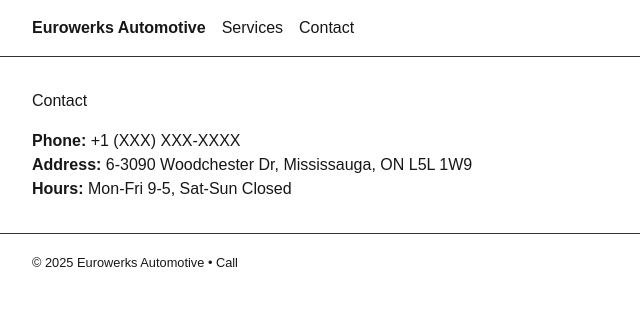
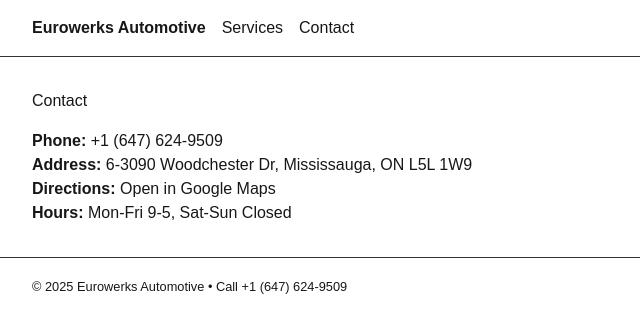
Before and after one commit to Sedy01/eurowerksauto-shop-site, a Next.js app: page /contact in a window 1280 px wide. Shown: the top 332 px of the page, without its empty margins (0-640 px from the left). Built offline with nearby package versions, Linux system fonts and the light colour scheme.

Commit message:
Added contact information and linked to Google Maps listing. Hooked up Call in footer to make calls. (#2)

```diff
--- a/app/contact/page.tsx
+++ b/app/contact/page.tsx
@@ -1,3 +1,5 @@
+import { CONTACT, mapsUrl } from "../lib/contact"
+
 export default function ContactPage() {
     return (
         <>
@@ -5,13 +7,22 @@
 
             <div style={{ marginTop: 16}}>
                 <p>
-                    <strong>Phone:</strong> <a href="tel:+1XXXXXXXXXX">+1 (XXX) XXX-XXXX</a>
+                    <strong>Phone:</strong> <a href={CONTACT.phoneHref}>{CONTACT.phoneNumber}</a>
                 </p>
                 <p>
-                    <strong>Address:</strong> 6-3090 Woodchester Dr, Mississauga, ON L5L 1W9
+                    <strong>Address:</strong>{" "}
+                    <a href={mapsUrl} target="_blank" rel="noopener noreferrer">
+                        {CONTACT.address}
+                    </a>
                 </p>
                 <p>
-                    <strong>Hours:</strong> Mon-Fri 9-5, Sat-Sun Closed
+                    <strong>Directions:</strong>{" "}
+                    <a href={mapsUrl} target="_blank" rel="noopener noreferrer">
+                        Open in Google Maps
+                    </a>
+                </p>
+                <p>
+                    <strong>Hours:</strong> {CONTACT.hours}
                 </p>
             </div>
         </>
--- a/app/layout.tsx
+++ b/app/layout.tsx
@@ -1,6 +1,7 @@
 import type { Metadata } from "next";
 import { Geist, Geist_Mono } from "next/font/google";
 import "./globals.css";
+import { CONTACT } from "./lib/contact";
 
 const geistSans = Geist({
   variable: "--font-geist-sans",
@@ -40,7 +41,7 @@
         <footer style={{ padding: "16px 32px", borderTop: "1px solid #333" }}>
           <small>
             © {new Date().getFullYear()} Eurowerks Automotive •{" "}
-            <a href="tel:+1XXXXXXXXXX">Call</a>
+            <a href={CONTACT.phoneHref}>Call {CONTACT.phoneNumber}</a>
           </small>
         </footer>
       </body>
--- /dev/null
+++ b/app/lib/contact.ts
@@ -0,0 +1,7 @@
+export const CONTACT = {
+    phoneNumber: "+1 (647) 624-9509",
+    phoneHref: "tel:+16476249509",
+    address: "6-3090 Woodchester Dr, Mississauga, ON L5L 1W9",
+    hours: "Mon-Fri 9-5, Sat-Sun Closed"
+};
+export const mapsUrl = "https://www.google.com/maps/place/Eurowerks+Automotive/@43.5280671,-79.6805089,17z/data=!3m1!4b1!4m6!3m5!1s0x882b43bf0ebcdd0b:0xd8b6f1b2e0cc02c!8m2!3d43.5280671!4d-79.6805089!16s%2Fg%2F11lks74x76?entry=ttu&g_ep=EgoyMDI1MTIwOS4wIKXMDSoKLDEwMDc5MjA3MUgBUAM%3D";
```
